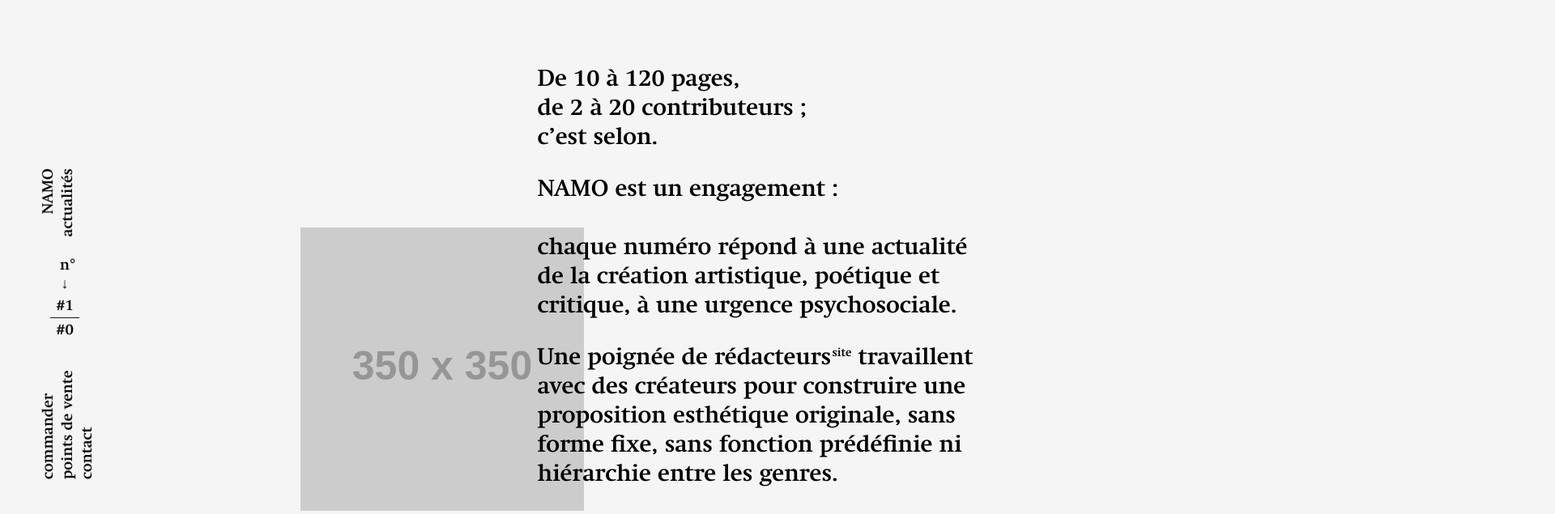
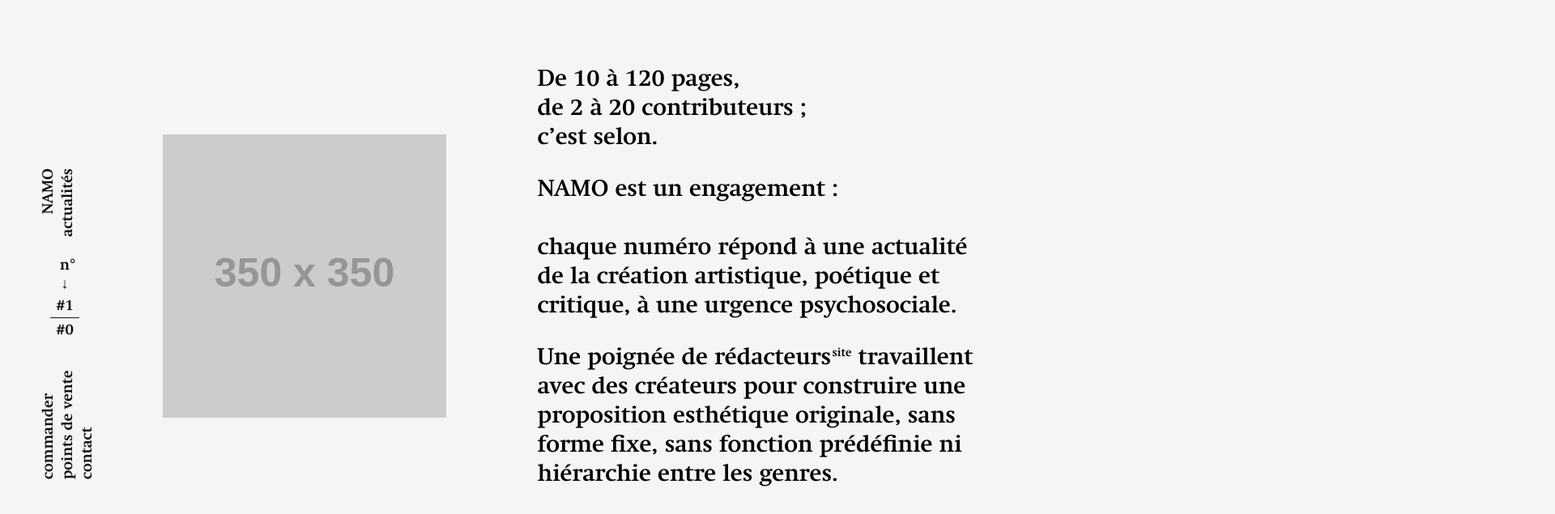
Before and after one commit to jnath/namo-website, a plain HTML site: page index.html in a window 1280 px wide. Shown: the top 635 px of the page at 81% size, 1920 px wide, since content can reach past the window. Drawn offline with nearby package versions, Linux system fonts and the light colour scheme; some packages are replaced by stand-ins of ours; placeholder pictures from the web are drawn by us; a script that the page names is missing.

Commit message:
fix positionning scroll

```diff
--- a/data/js/main.js
+++ b/data/js/main.js
@@ -2,6 +2,7 @@
 
 function initAndResize(){
 	c.centerY("navigation",-200);
+	positionImg();
 }
 
 function initClickAndScroll(){
@@ -15,30 +16,39 @@
 	});
 }
 
-function initPositionImg(){
+function positionImg(){
 	var texts = $('#flux_textes').children();
 	var leftPosImg = $('#navigation').offset().left + $('#navigation').outerHeight(true);
+
+	$('#flux_images').css({
+	    left: leftPosImg,
+	});
+
 	var i=0;
 	var leftTotal=0;
 	$('#flux_images img').each(function(){
-		var containerWidth = $(texts[i]).outerHeight()
+		var containerWidth = $(texts[i]).outerHeight();
 
 		var imgWith = containerWidth - $(texts[i]).outerHeight();
 		var colonne = $(texts[i]).find('.colonnes')[0];
+
+		leftTotal+=0;
+
 		var moreLeft = 0;
+		if($(colonne).hasClass('prefix-1')){
+			moreLeft = $(colonne).outerWidth();
+		}else if($(colonne).hasClass('prefix-2')){
+			moreLeft = 0 ;
+		}
 
-		leftTotal+=$(texts[i]).offset().top;
+		moreLeft += ( $(colonne).outerWidth() - containerWidth ) / 2;
 
-		if($(colonne).hasClass('prefix-1')){
-			moreLeft =  ( ( $(this).outerHeight()-imgWith ) /2 ) + $(colonne).outerHeight();
-		}else if($(colonne).hasClass('prefix-2')){
-			moreLeft = ( $(this).outerHeight()-imgWith ) /2 ;
-		}
 		// TODO: add for prfix-3
 	    $(this).css({
 	        position: "absolute",
-	        top: $(texts[i]).offset().top + ($(texts[i]).outerHeight()-$(this).outerHeight()),
-	        left: leftTotal + moreLeft,
+	        top: $(texts[i]).offset().top + (containerWidth-$(this).outerHeight()) /2 ,
+	        // left: leftTotal + moreLeft,
+	        left: $(texts[i]).offset().top + moreLeft
 	    });
 	    i++;
 	});
@@ -47,20 +57,18 @@
 $( document ).ready(function() {
 	initAndResize();
 	initClickAndScroll();
+	$("html").niceScroll();
 
 	var leftPosImg = $('#navigation').offset().left + $('#navigation').outerHeight(true);
-
-	$("html").niceScroll();
 
 	$('#flux_images').css({
 	    position: "absolute",
 	    "z-index": -9998,
-	    left: leftPosImg,
 	    top: 0,
 	    "pointer-events": "none"
 	});
 
-	initPositionImg();
+	positionImg();
 
 	$( window ).scroll(function() {
 	    $('#flux_images')
--- a/index.html
+++ b/index.html
@@ -20,7 +20,6 @@
 
             <div id="flux_images">
 
-                <img src="http://placehold.it/350x350">
                 <img src="http://placehold.it/350x350">
                 <img src="http://placehold.it/350x350">
                 <img src="http://placehold.it/350x350">
@@ -79,9 +78,9 @@
                 <div id="namo-0">
                     <div class="bloc" id='contributeurs-0'>
                         <div>
-                            <h2 class="trois colonnes prefix-1">Namo #0<br>
+                            <h2 class="trois colonnes prefix-2">Namo #0<br>
                             Contributeurs</h2>
-                            <ul class="deux colonnes prefix-1">
+                            <ul class="deux colonnes prefix-2">
                                 <li>Participant 1</li>
                                 <li>Participant 2</li>
                                 <li>Participant 3</li>
```
